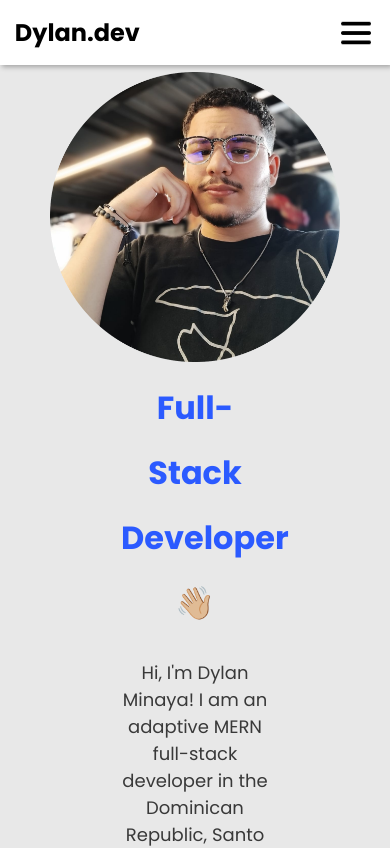
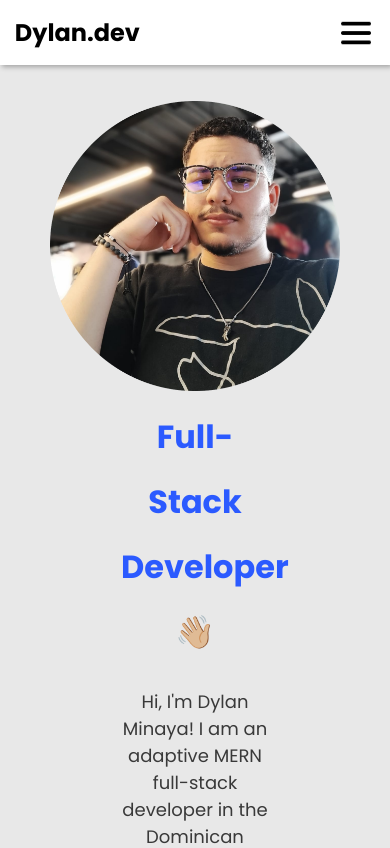
Before and after one commit to Crypt1cMS/Portfolio-2.0, a React (Vite) app in the folder Portfolio-Final/: page / in a window 390 px wide. Shown: the top 848 px of the page. Built offline with nearby package versions, Linux system fonts and the light colour scheme.

Commit message:
Fixed home picture

```diff
--- a/Portfolio-Final/src/index.css
+++ b/Portfolio-Final/src/index.css
@@ -535,11 +535,15 @@ h1 {
   .stacklist {
     padding: 0%;
   }
+
+  #main-picture {
+    margin-top: 7%;
+  }
 }
 
 @media (max-width: 420px) {
   #main-picture {
-    margin-top: 10%;
+    margin-top: 20%;
     width: 290px;
   }
 }
```
